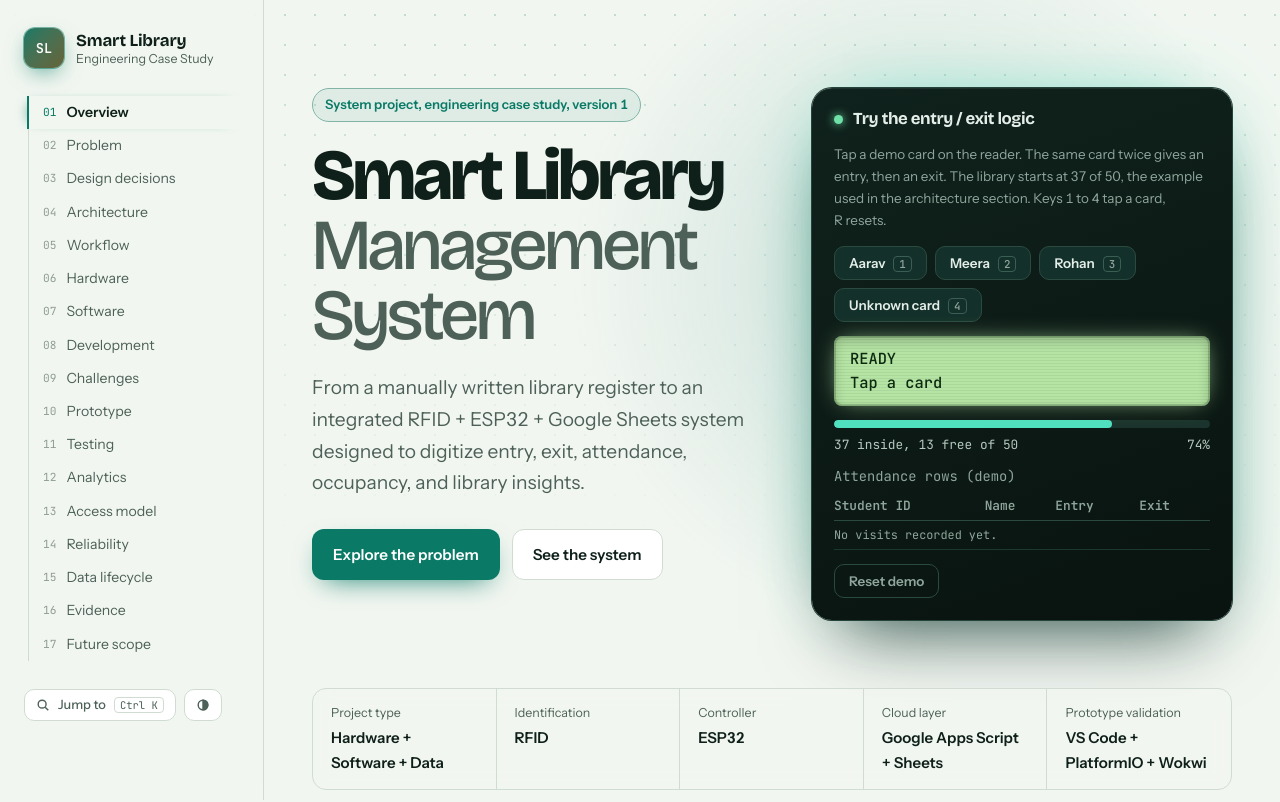
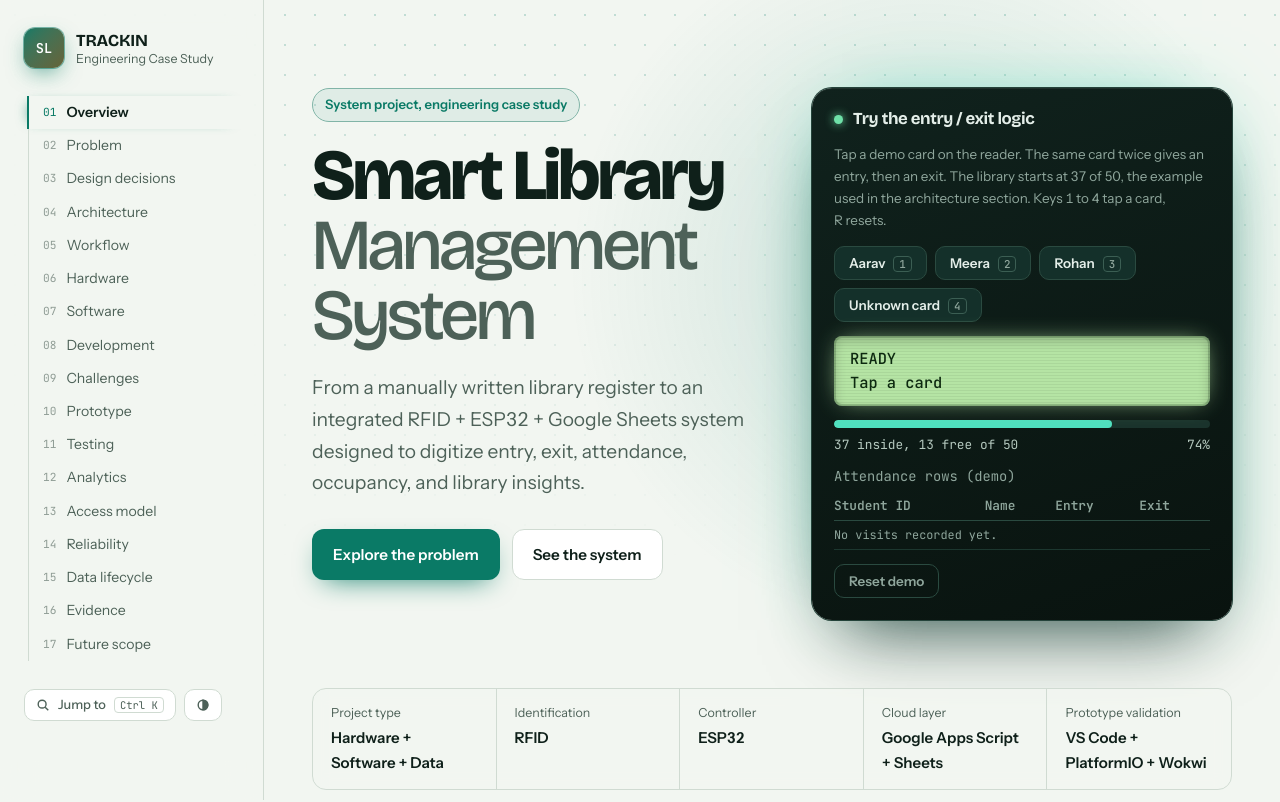
Before and after one commit to Anuj-DataStream/Portfolio, a plain HTML site: page docs/projects/smart-library-management-system-V4/index.html in a window 1280 px wide. Shown: the top 802 px of the page. Drawn offline with nearby package versions, Linux system fonts and the light colour scheme.

Commit message:
minor changes in the project 4

```diff
--- a/docs/projects/smart-library-management-system-V4/index.html
+++ b/docs/projects/smart-library-management-system-V4/index.html
@@ -7,7 +7,7 @@
   <meta name="description"
     content="Smart Library Management System — an engineering case study documenting the problem, system architecture, development journey, prototype validation, and future scope of an RFID and ESP32 based library automation system.">
   <meta name="author" content="Anuj Kumar">
-  <title>Smart Library Management System | Engineering Case Study</title>
+  <title>STRACKIN Automated Access & Presence System</title>
   <meta name="color-scheme" content="light dark">
   <link rel="preconnect" href="https://fonts.googleapis.com">
   <link rel="preconnect" href="https://fonts.gstatic.com" crossorigin>
@@ -23,10 +23,11 @@
        ========================================================= -->
   <header class="site-header" id="top">
     <div class="container header-inner">
-      <a class="brand" href="#top" aria-label="Smart Library Management System home">
+      <a class="brand" href="#top" aria-label="TRACKIN
+          Automated Access & Presence System">
         <span class="brand-mark">SL</span>
         <span>
-          <strong>Smart Library</strong>
+          <strong>TRACKIN</strong>
           <small>Engineering Case Study</small>
         </span>
       </a>
@@ -60,7 +61,7 @@
     <section class="hero" aria-labelledby="project-title">
       <div class="container hero-grid">
         <div class="hero-copy">
-          <p class="eyebrow">System project, engineering case study, version 1</p>
+          <p class="eyebrow">System project, engineering case study</p>
 
           <h1 id="project-title">
             Smart Library<br>
@@ -1246,13 +1247,14 @@
         <div class="evidence-grid">
           <figure>
             <div class="media-placeholder tall">
-             <img src="assets/images/digitalprototype.png" alt="Test image">
+              <img src="assets/images/digitalprototype.png" alt="Test image">
             </div>
             <figcaption><strong>Digital prototype</strong> — Wokwi simulation showing the RFID/ESP32 environment.
             </figcaption>
           </figure>
           <figure>
-            <div class="media-placeholder tall"><img src="assets/images/Development environment.png" alt="Test image" > </div>
+            <div class="media-placeholder tall"><img src="assets/images/Development environment.png" alt="Test image">
+            </div>
             <figcaption><strong>Development environment</strong> — VS Code + PlatformIO project and firmware workflow.
             </figcaption>
           </figure>
```
